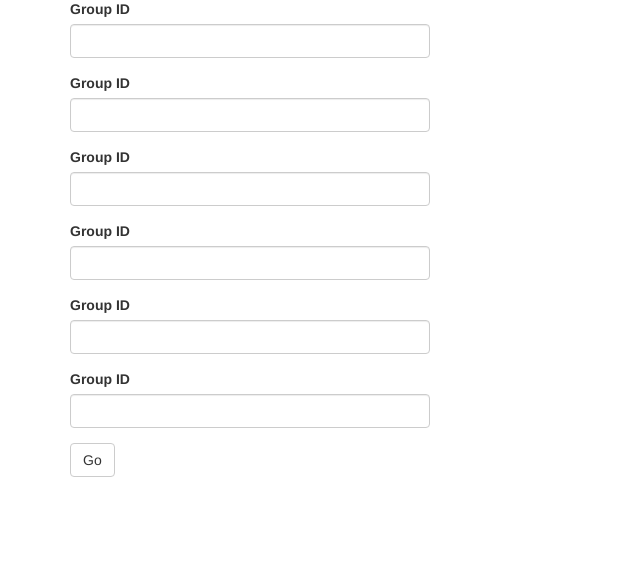
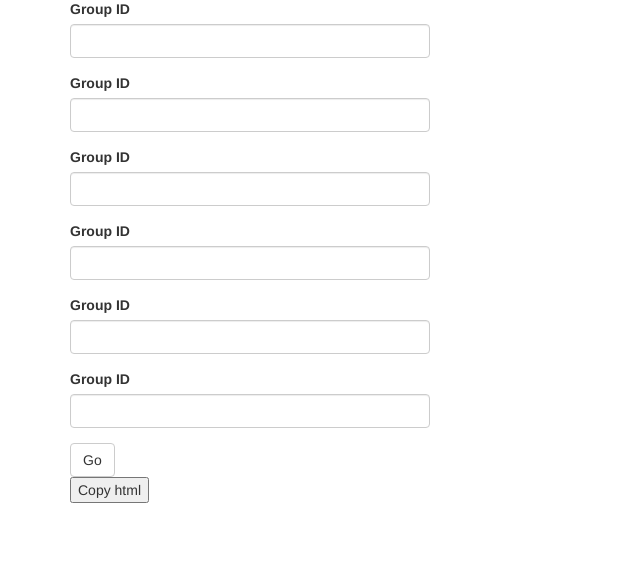
Before and after one commit to VictorZakharenko/salta, a Flask app: page / in a window 1280 px wide. Shown: the part 73-646 px from the top of the page, without its empty margins (0-640 px from the left). Run offline with Flask 2, Linux system fonts and the light colour scheme; the visitor is signed in with stand-in values (Sample User, id 1); some libraries are stand-ins or nearby versions.

Commit message:
wrapp links and copy to cb button

```diff
--- a/app/main/routes.py
+++ b/app/main/routes.py
@@ -15,6 +15,9 @@ def index():
     form = GroupIdsForm()
     if form.validate_on_submit():
         result_html = build_it(form.data)
-        return render_template('index.html', group_ids_form=form, result_html=result_html['plane_links_html'])
+        return render_template('index.html', \
+            group_ids_form=form, \
+            result_html=result_html['plane_links_html'], \
+            wrapped_html = result_html['wrapped_html'])
 
     return render_template('index.html', group_ids_form=form)
--- a/app/static/js/common.js
+++ b/app/static/js/common.js
@@ -0,0 +1,7 @@
+function copyToClip() {
+  var copyText = document.getElementById("wrapped_html");
+  copyText.select();
+  copyText.setSelectionRange(0, 99999)
+  document.execCommand("copy");
+  alert(copyText.value)
+}
--- a/app/templates/base.html
+++ b/app/templates/base.html
@@ -44,3 +44,7 @@
       {% block app_content %}{% endblock %}
   </div>
 {% endblock %}
+{% block scripts %}
+{{ super() }}
+<script type="text/javascript" src="{{url_for('static',filename='js/common.js')}}"></script>
+{% endblock %}
--- a/app/templates/index.html
+++ b/app/templates/index.html
@@ -9,9 +9,13 @@
             {{ wtf.quick_form(group_ids_form) }}
         </div>
     </div>
+    <button onclick="copyToClip()">Copy html</button>
     <div>
     	{% if result_html %}
     		{{result_html|safe}}
     	{% endif %}
     </div>
+    {% if wrapped_html %}
+    <input type="text"  id="wrapped_html" style="display:none;" value="{{wrapped_html}}">
+    {% endif %}
 {% endblock %}
```
Also changed, not shown: app/main/utils.py (+12 -2 lines).
